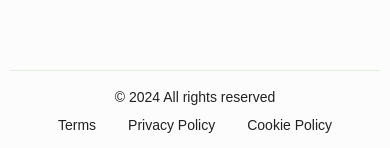
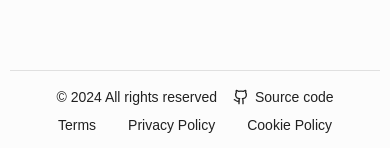
Before and after one commit to yarkincaner/case-cobra, a Next.js app in the folder apps/web/: page / in a window 390 px wide. Shown: the part 5410-5558 px from the top of the page. Built offline with nearby package versions, Linux system fonts and the light colour scheme; no server answers; a web font is replaced by a local one.

Commit message:
feat(ui): add repository link to footer

```diff
--- a/apps/web/components/Footer.tsx
+++ b/apps/web/components/Footer.tsx
@@ -1,6 +1,7 @@
 import { FC } from 'react'
 import MaxWidthWrapper from '@/components/MaxWidthWrapper'
 import Link from 'next/link'
+import Icons from './ui/icons'
 
 type Props = {}
 
@@ -8,30 +9,36 @@ const Footer: FC<Props> = ({}) => {
   return (
     <footer className='relative h-20'>
       <MaxWidthWrapper>
-        <div className='border-t border-secondary' />
+        <div className='border-t border-muted' />
         <div className='flex h-full flex-col items-center justify-center md:flex-row md:justify-between'>
-          <div className='pb-2 text-center md:pb-0 md:text-left'>
-            <p className='text-sm text-muted-foreground'>
+          <div className='flex space-x-4 pb-2 text-center text-sm md:pb-0 md:text-left'>
+            <p className='text-muted-foreground hover:text-foreground'>
               &copy; {new Date().getFullYear()} All rights reserved
             </p>
+            <Link
+              href={'#'}
+              className='flex items-center text-muted-foreground hover:text-foreground'
+            >
+              <Icons.github className='mr-1.5 size-4' /> Source code
+            </Link>
           </div>
           <div className='flex items-center justify-center'>
-            <div className='flex space-x-8'>
+            <div className='flex space-x-8 text-sm'>
               <Link
                 href={'#'}
-                className='text-sm text-muted-foreground hover:text-foreground'
+                className='text-muted-foreground hover:text-foreground'
               >
                 Terms
               </Link>
               <Link
                 href={'#'}
-                className='text-sm text-muted-foreground hover:text-foreground'
+                className='text-muted-foreground hover:text-foreground'
               >
                 Privacy Policy
               </Link>
               <Link
                 href={'#'}
-                className='text-sm text-muted-foreground hover:text-foreground'
+                className='text-muted-foreground hover:text-foreground'
               >
                 Cookie Policy
               </Link>
--- a/apps/web/components/ui/icons.tsx
+++ b/apps/web/components/ui/icons.tsx
@@ -3,6 +3,7 @@ import {
   ArrowRight,
   Check,
   ChevronsUpDown,
+  Github,
   Image,
   LayoutDashboard,
   Loader2,
@@ -31,6 +32,7 @@ const Icons = {
   mousePointerSquareDashed: MousePointerSquareDashed,
   upDown: ChevronsUpDown,
   menu: Menu,
+  github: Github,
   google: (props: LucideProps) => (
     <svg {...props} viewBox='0 0 24 24'>
       <path
```
